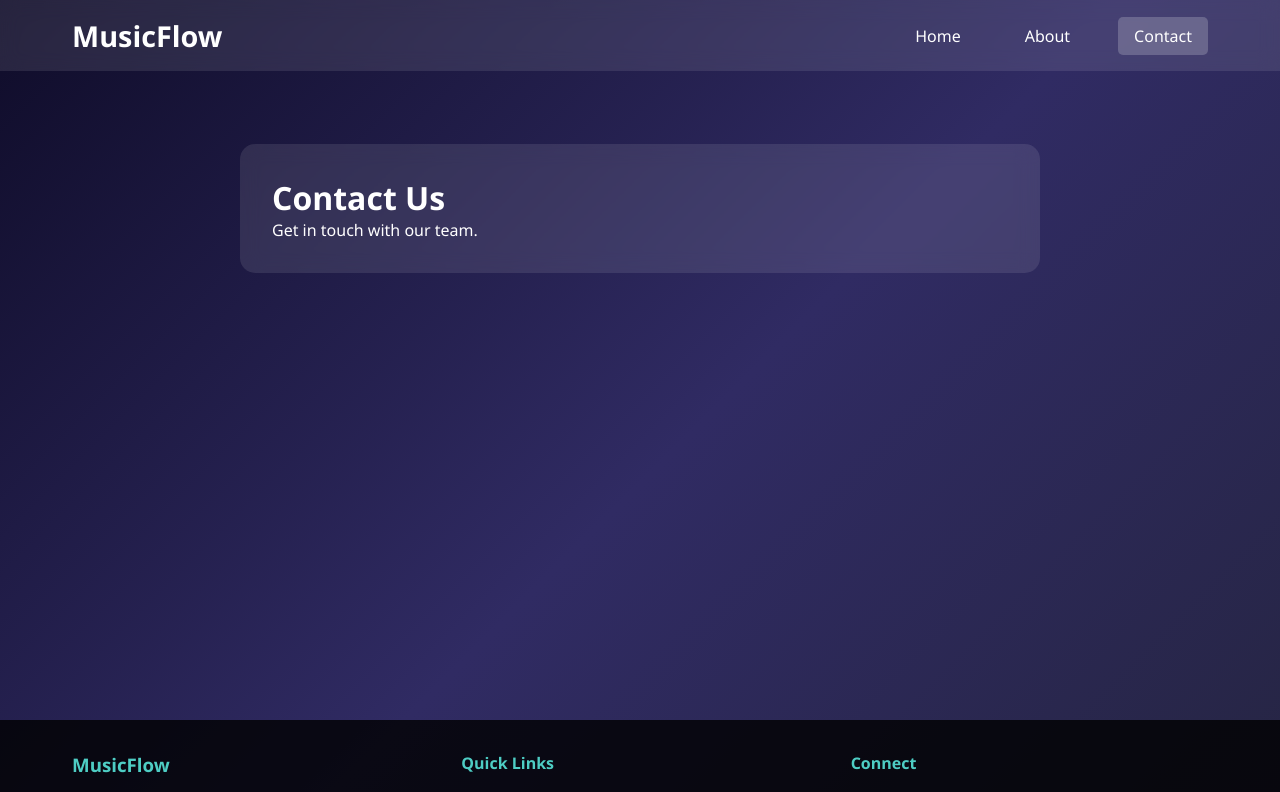
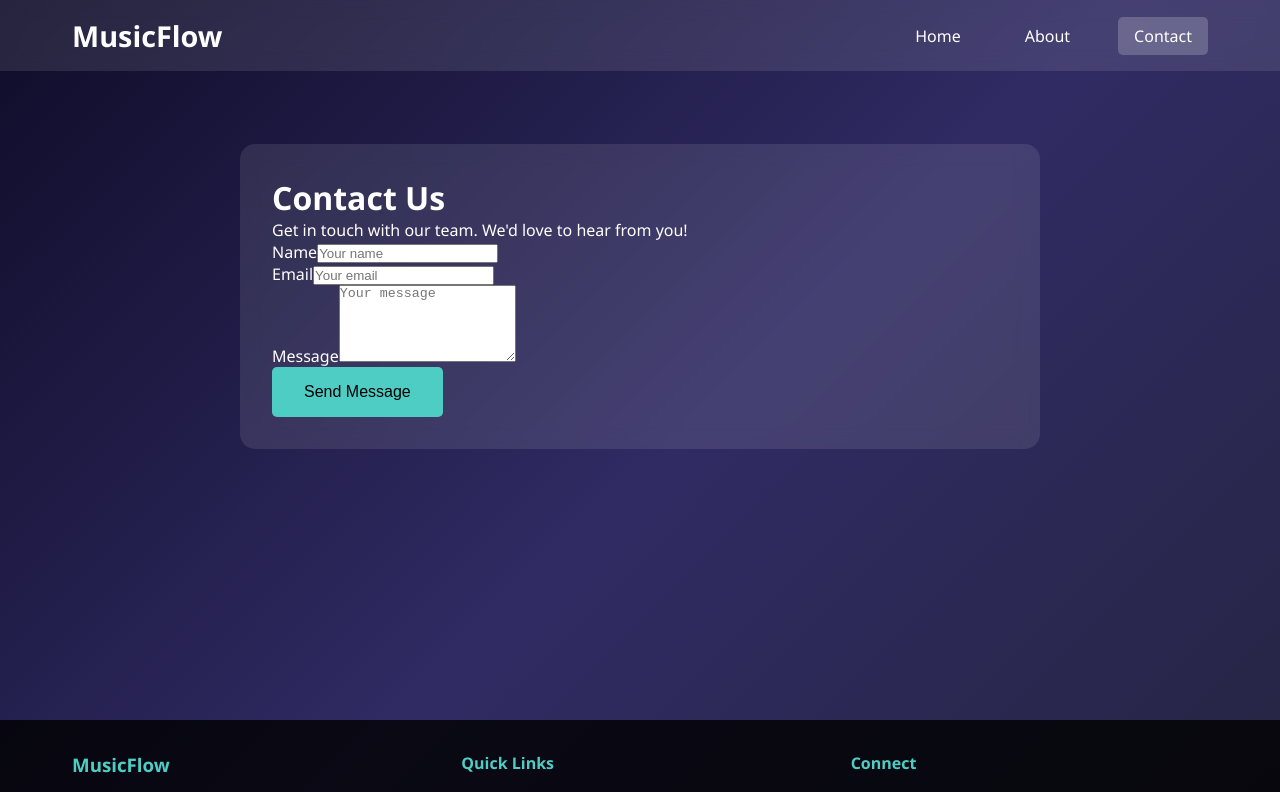
Before and after one commit to TOOSII102/BASE-WEB-APP2, a Next.js app: page /contact in a window 1280 px wide. Shown: the top 792 px of the page. Built offline with nearby package versions, Linux system fonts and the light colour scheme.

Commit message:
POWERED BY 𝖢𝖠𝖲𝖯𝖤𝖱 𝖳𝖤𝖢𝖧

```diff
--- /dev/null
+++ b/app/contact/page.js
@@ -0,0 +1,27 @@
+import Layout from '../../components/Layout'
+
+export default function Contact() {
+  return (
+    <Layout>
+      <div className="page-content">
+        <h1>Contact Us</h1>
+        <p>Get in touch with our team. We'd love to hear from you!</p>
+        <form className="contact-form">
+          <div className="form-group">
+            <label htmlFor="name">Name</label>
+            <input type="text" id="name" placeholder="Your name" />
+          </div>
+          <div className="form-group">
+            <label htmlFor="email">Email</label>
+            <input type="email" id="email" placeholder="Your email" />
+          </div>
+          <div className="form-group">
+            <label htmlFor="message">Message</label>
+            <textarea id="message" placeholder="Your message" rows="5"></textarea>
+          </div>
+          <button type="submit" className="btn-primary">Send Message</button>
+        </form>
+      </div>
+    </Layout>
+  )
+}
```
